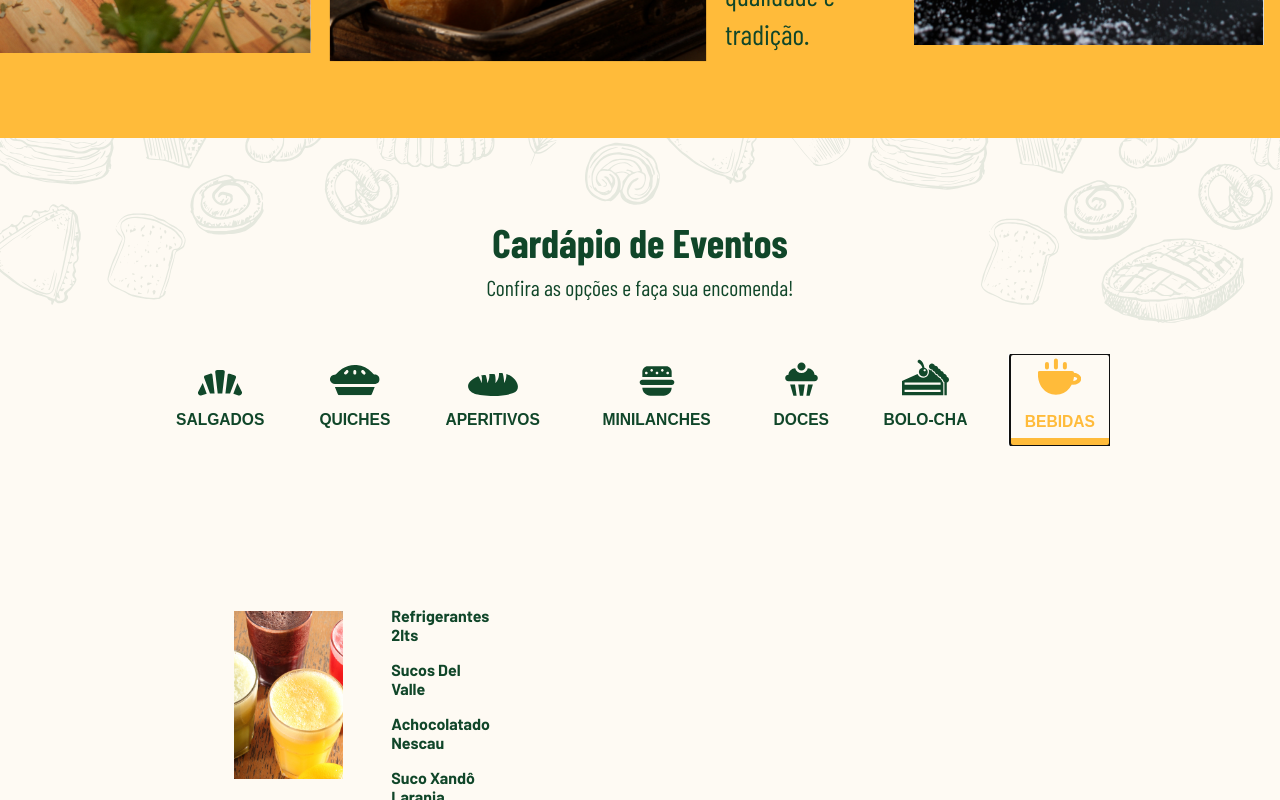
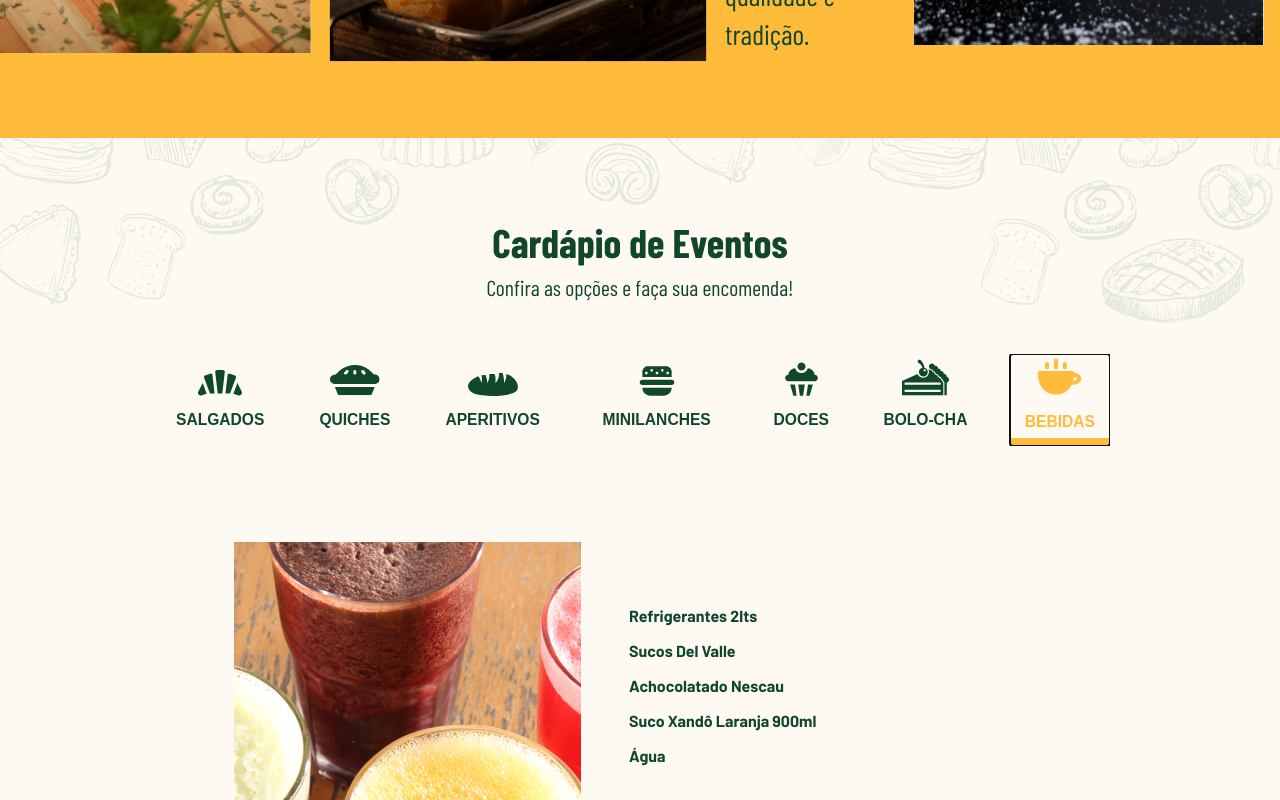
Before and after one commit to h-nriquevieira/padaria-santa-rosalia, a React (Create React App) app: page / in a window 1280 px wide. Both pictures are taken after a click on the tab "BEBIDAS". Shown: the part 1304-2104 px from the top of the page. Built offline with nearby package versions, Linux system fonts and the light colour scheme.

Commit message:
Fix layout issues on bolo-cha and bebidas

```diff
--- a/src/components/MenuTabs/TabsContent/Bebidas/Bebidas.css
+++ b/src/components/MenuTabs/TabsContent/Bebidas/Bebidas.css
@@ -13,7 +13,7 @@
   .bebidas-content {
     display: flex;
     flex-direction: row;
-    width: 940px;
+    max-width: 940px;
     column-gap: 3rem;
     padding: 4rem 0 0 4rem;
   }
--- a/src/components/MenuTabs/TabsContent/BoloCha/BoloCha.css
+++ b/src/components/MenuTabs/TabsContent/BoloCha/BoloCha.css
@@ -13,7 +13,7 @@
   .bolo-cha-content {
     display: flex;
     flex-direction: row;
-    width: 940px;
+    max-width: 940px;
     column-gap: 3rem;
     padding: 4rem 0 0 4rem;
   }
```
